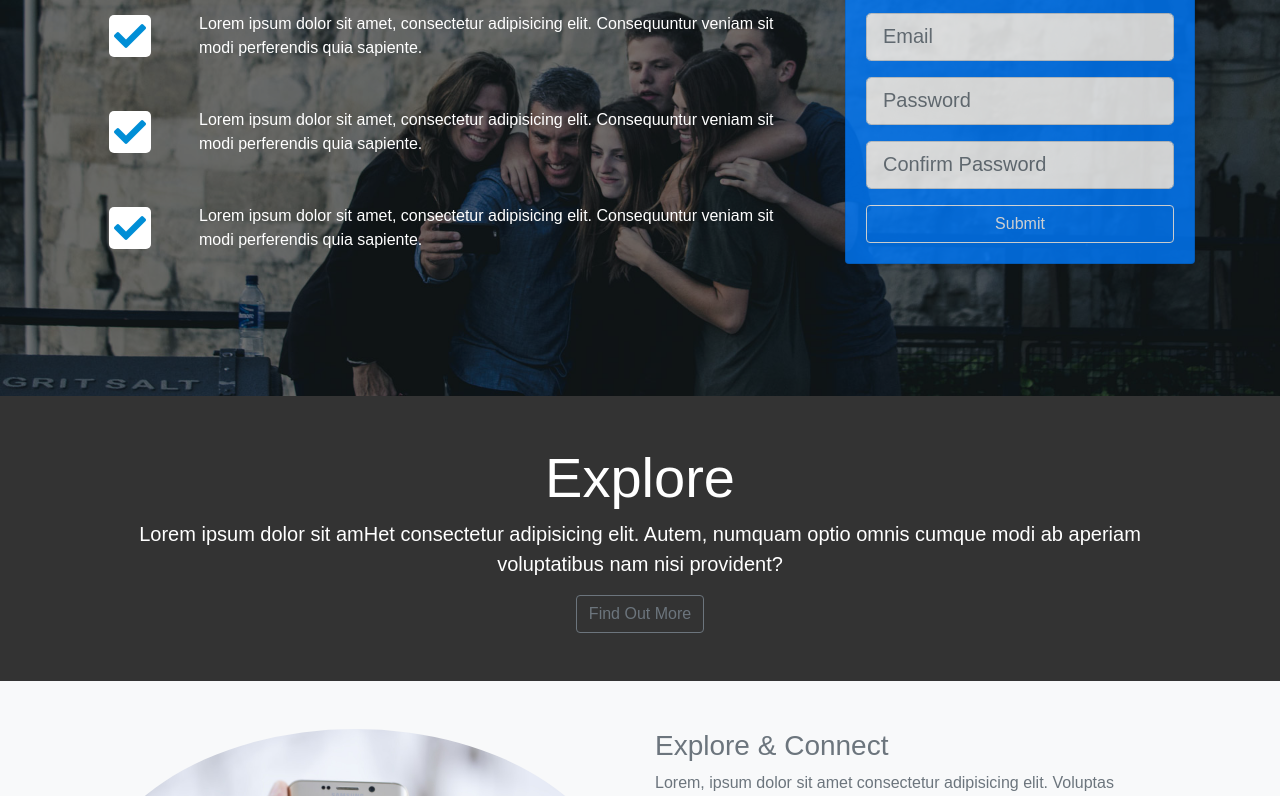
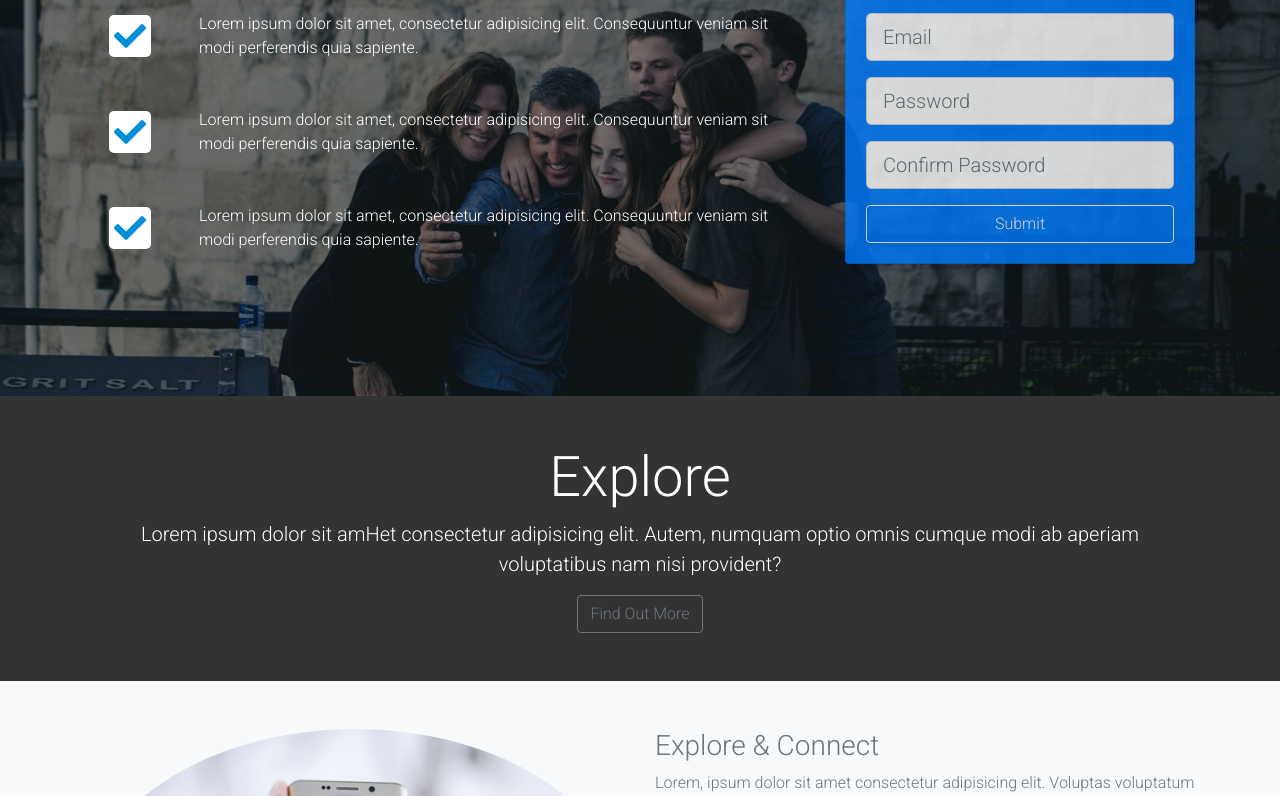
Before and after one commit to giorgistrat/LoopLAB-Responsive-Project, a plain HTML site: page index.html in a window 1280 px wide. Shown: the part 304-1100 px from the top of the page. Drawn offline with nearby package versions, Linux system fonts and the light colour scheme.

Commit message:
feat: change font family

```diff
--- a/css/style.css
+++ b/css/style.css
@@ -1,7 +1,9 @@
+@import url('https://fonts.googleapis.com/css2?family=Roboto:wght@300&display=swap');
+
 body {
   background: #333;
   color: #fff;
-  font-family: sans-serif;
+  font-family: 'Roboto', sans-serif;
 }
 
 html {
```
